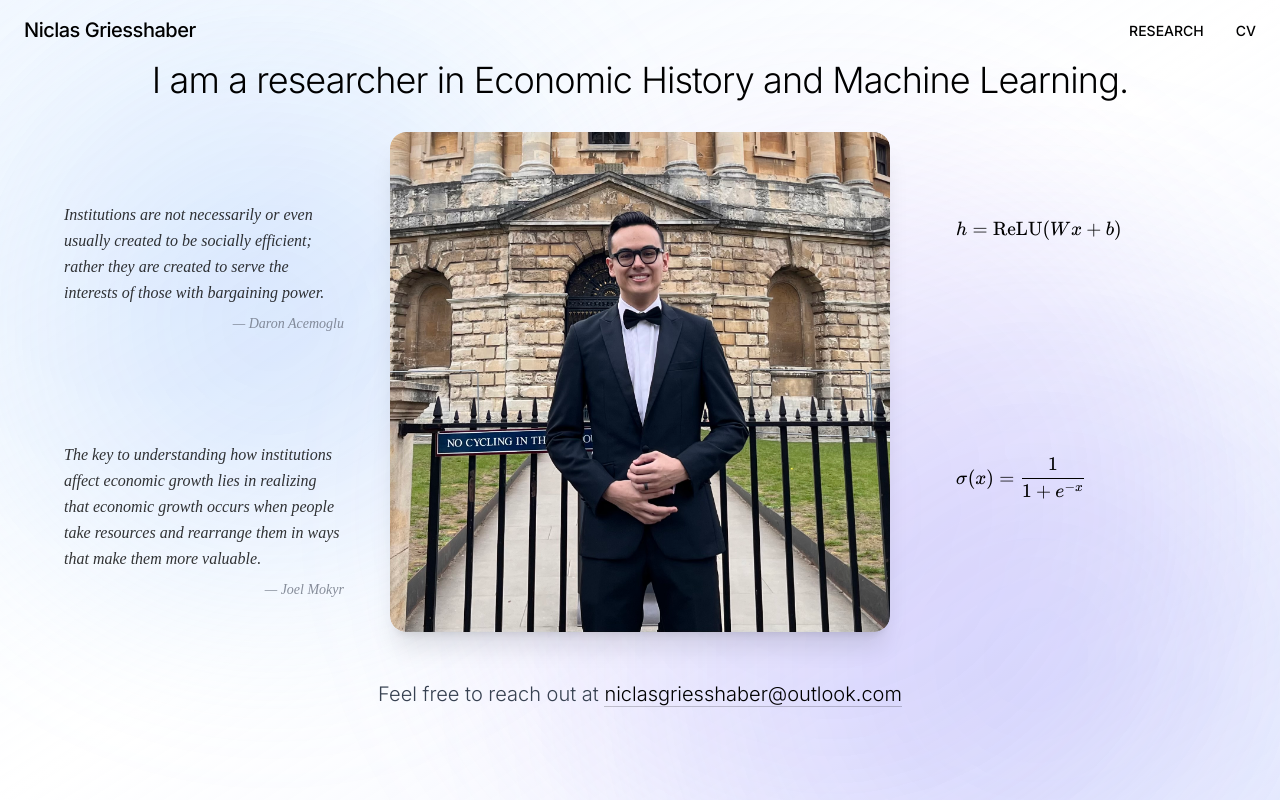
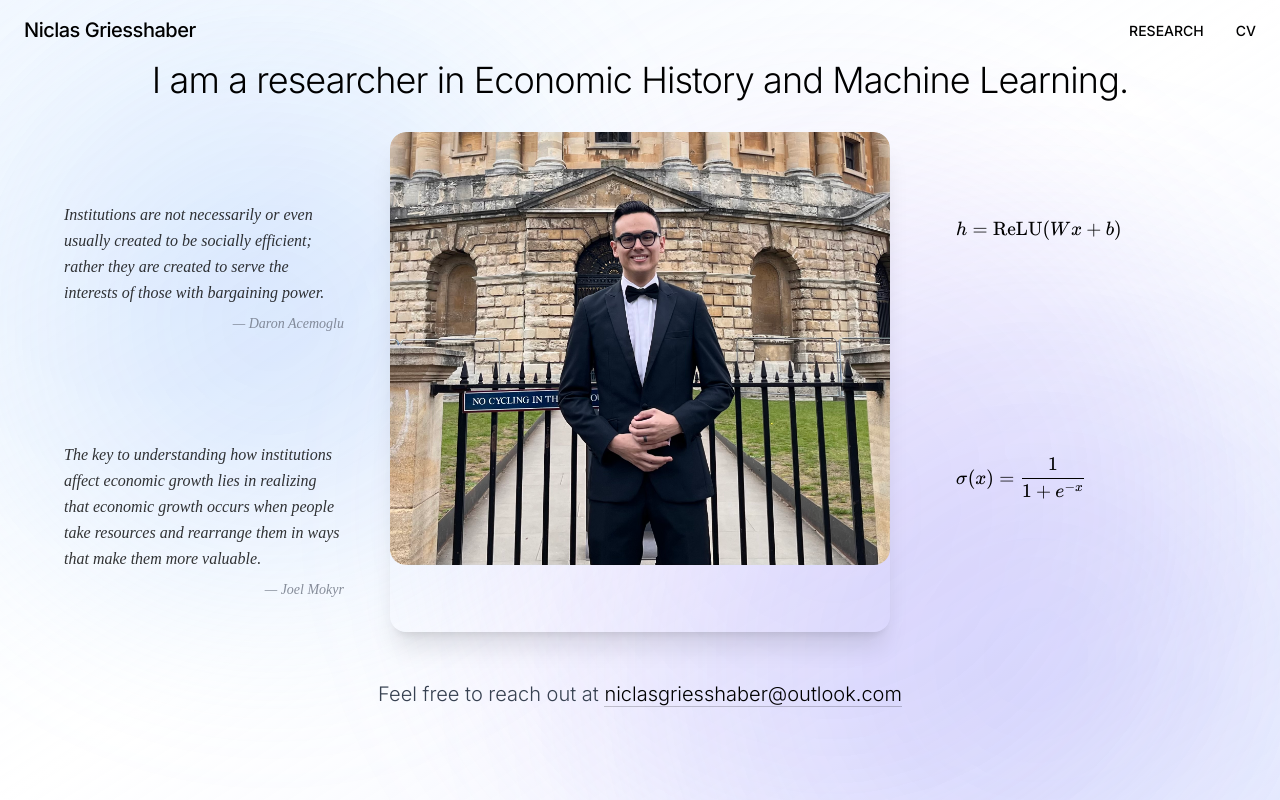
Before and after one commit to niclasgriesshaber/vibe_website_griesshaber, a Next.js app: page / in a window 1280 px wide. Built offline with nearby package versions, Linux system fonts and the light colour scheme.

Commit message:
Fix image configuration and update image component

```diff
--- a/app/page.tsx
+++ b/app/page.tsx
@@ -1,6 +1,5 @@
 import Link from 'next/link'
 import Image from 'next/image'
-import profilePic from '@/public/griesshaber.jpg'
 import { FloatingElements } from '../components/FloatingElements'
 
 export default function Home() {
@@ -63,12 +62,12 @@ export default function Home() {
               {/* Image Container */}
               <div className="relative w-[500px] h-[500px] rounded-2xl overflow-hidden shadow-xl transition-all duration-500 hover:shadow-2xl hover:scale-[1.01] z-10">
                 <Image
-                  src={profilePic}
+                  src="/griesshaber.jpg"
                   alt="Niclas Griesshaber"
-                  fill
-                  style={{ objectFit: 'cover' }}
+                  width={500}
+                  height={500}
                   priority
-                  className="rounded-2xl"
+                  className="rounded-2xl object-cover"
                 />
                 <div className="absolute inset-0 bg-gradient-to-t from-black/5 to-transparent opacity-0 transition-opacity duration-500 hover:opacity-100"></div>
               </div>
--- a/next.config.js
+++ b/next.config.js
@@ -3,6 +3,7 @@ const nextConfig = {
     output: 'export',
     images: {
         unoptimized: true,
+        disableStaticImages: false,
     },
     basePath: '',
     assetPrefix: '',
```
